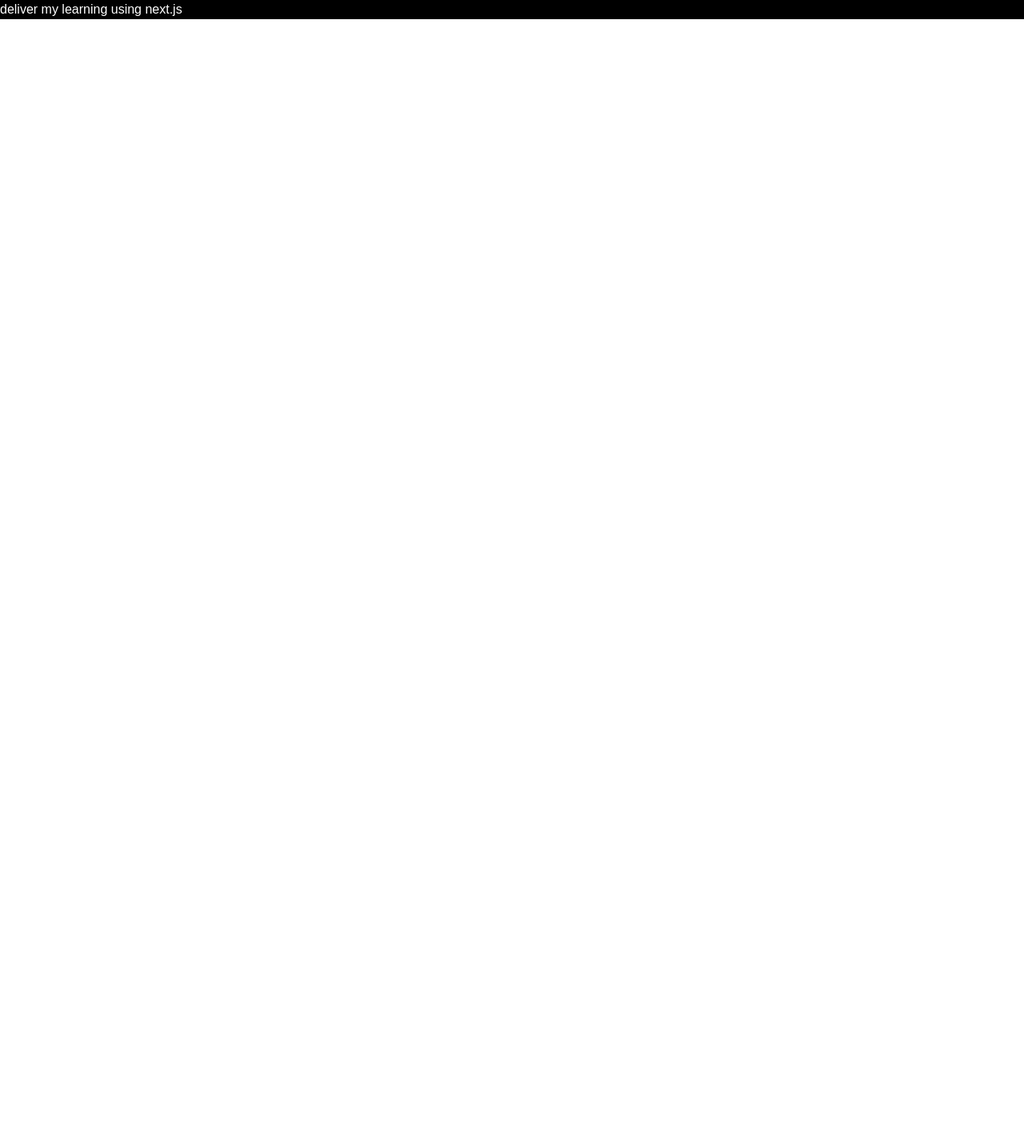
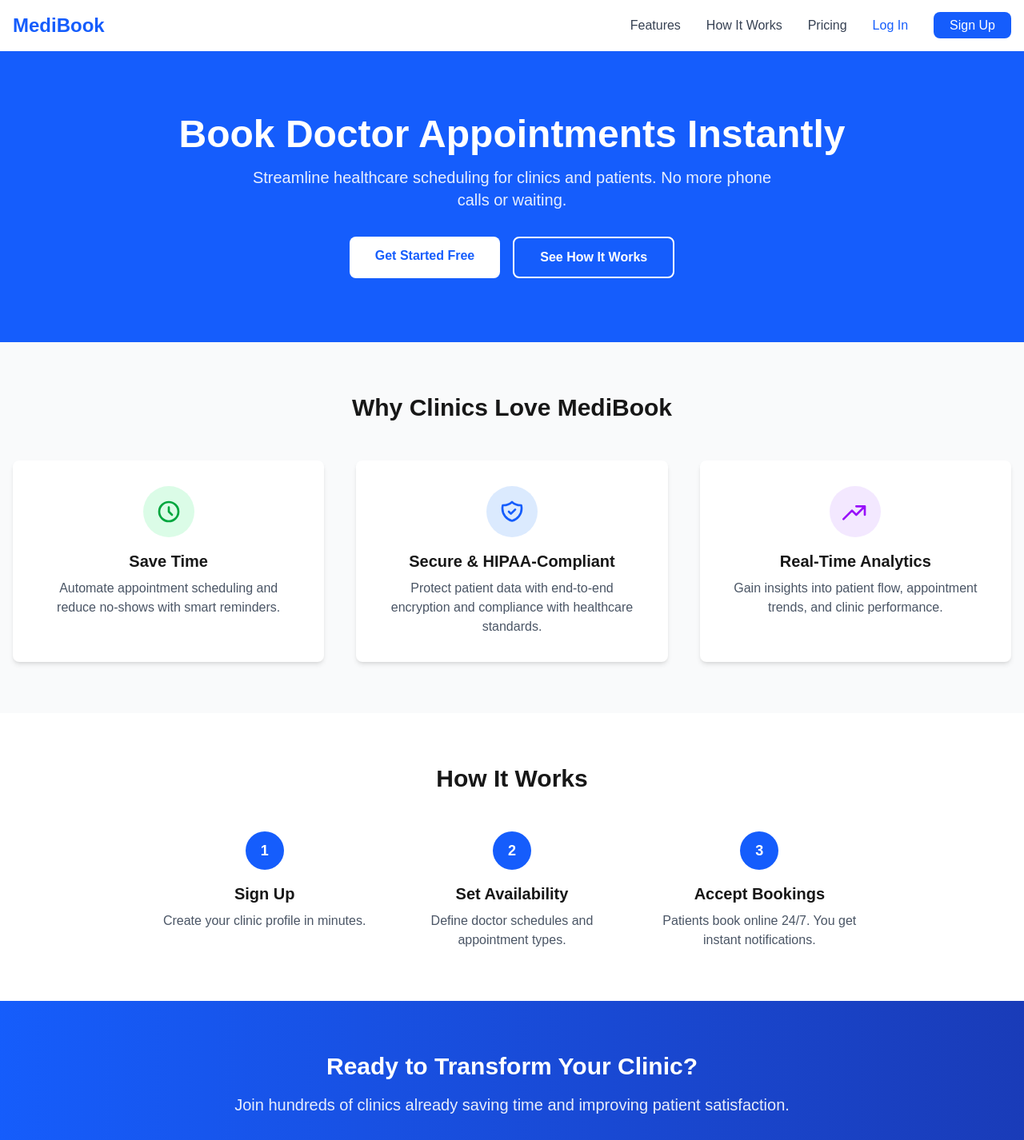
Before and after one commit to AliQannan/aws, a Next.js app: page / in a window 1280 px wide. Shown: the top 1426 px of the page at 80% size. Before the commit the page ends 800 px from the top, so only its background shows below. Built offline with nearby package versions, Linux system fonts and the light colour scheme.

Commit message:
HOME PAGE

```diff
--- a/app/page.js
+++ b/app/page.js
@@ -1,11 +1,136 @@
-
-
+// app/page.js or pages/index.js
 export default function Home() {
   return (
-    <div>
-    <h1 class='bg-black text-white'>
-        deliver my learning using next.js
-    </h1>
+    <div className="min-h-screen bg-gray-50">
+      {/* Header */}
+      <header className="bg-white shadow-sm">
+        <div className="container mx-auto px-4 py-4 flex justify-between items-center">
+          <h1 className="text-2xl font-bold text-blue-600">MediBook</h1>
+          <nav>
+            <ul className="flex space-x-8">
+              <li><a href="#features" className="text-gray-700 hover:text-blue-600 transition">Features</a></li>
+              <li><a href="#how-it-works" className="text-gray-700 hover:text-blue-600 transition">How It Works</a></li>
+              <li><a href="#pricing" className="text-gray-700 hover:text-blue-600 transition">Pricing</a></li>
+              <li><a href="/login" className="text-blue-600 hover:underline font-medium">Log In</a></li>
+              <li><a href="/signup" className="bg-blue-600 text-white px-5 py-2 rounded-lg hover:bg-blue-700 transition">Sign Up</a></li>
+            </ul>
+          </nav>
+        </div>
+      </header>
+
+      {/* Hero Section */}
+      <section className="bg-blue-600 text-white py-20">
+        <div className="container mx-auto px-4 text-center">
+          <h1 className="text-4xl md:text-5xl font-extrabold mb-4">
+            Book Doctor Appointments Instantly
+          </h1>
+          <p className="text-xl mb-8 opacity-90 max-w-2xl mx-auto">
+            Streamline healthcare scheduling for clinics and patients. No more phone calls or waiting.
+          </p>
+          <div className="flex flex-col sm:flex-row justify-center gap-4">
+            <a
+              href="/signup"
+              className="bg-white text-blue-600 px-8 py-3 rounded-lg font-semibold hover:bg-gray-100 transition"
+            >
+              Get Started Free
+            </a>
+            <a
+              href="#how-it-works"
+              className="border-2 border-white text-white px-8 py-3 rounded-lg font-semibold hover:bg-white hover:text-blue-600 transition"
+            >
+              See How It Works
+            </a>
+          </div>
+        </div>
+      </section>
+
+      {/* Features */}
+      <section id="features" className="py-16">
+        <div className="container mx-auto px-4">
+          <h2 className="text-3xl font-bold text-center mb-12">Why Clinics Love MediBook</h2>
+          <div className="grid grid-cols-1 md:grid-cols-3 gap-10">
+            <div className="bg-white p-8 rounded-lg shadow-md text-center">
+              <div className="w-16 h-16 bg-green-100 rounded-full flex items-center justify-center mx-auto mb-4">
+                <svg xmlns="http://www.w3.org/2000/svg" className="h-8 w-8 text-green-600" fill="none" viewBox="0 0 24 24" stroke="currentColor">
+                  <path strokeLinecap="round" strokeLinejoin="round" strokeWidth={2} d="M12 8v4l3 3m6-3a9 9 0 11-18 0 9 9 0 0118 0z" />
+                </svg>
+              </div>
+              <h3 className="text-xl font-semibold mb-2">Save Time</h3>
+              <p className="text-gray-600">Automate appointment scheduling and reduce no-shows with smart reminders.</p>
+            </div>
+
+            <div className="bg-white p-8 rounded-lg shadow-md text-center">
+              <div className="w-16 h-16 bg-blue-100 rounded-full flex items-center justify-center mx-auto mb-4">
+                <svg xmlns="http://www.w3.org/2000/svg" className="h-8 w-8 text-blue-600" fill="none" viewBox="0 0 24 24" stroke="currentColor">
+                  <path strokeLinecap="round" strokeLinejoin="round" strokeWidth={2} d="M9 12l2 2 4-4m5.618-4.016A11.955 11.955 0 0112 2.944a11.955 11.955 0 01-8.618 3.04A12.02 12.02 0 003 9c0 5.591 3.824 10.29 9 11.622 5.176-1.332 9-6.03 9-11.622 0-1.042-.133-2.052-.382-3.016z" />
+                </svg>
+              </div>
+              <h3 className="text-xl font-semibold mb-2">Secure & HIPAA-Compliant</h3>
+              <p className="text-gray-600">Protect patient data with end-to-end encryption and compliance with healthcare standards.</p>
+            </div>
+
+            <div className="bg-white p-8 rounded-lg shadow-md text-center">
+              <div className="w-16 h-16 bg-purple-100 rounded-full flex items-center justify-center mx-auto mb-4">
+                <svg xmlns="http://www.w3.org/2000/svg" className="h-8 w-8 text-purple-600" fill="none" viewBox="0 0 24 24" stroke="currentColor">
+                  <path strokeLinecap="round" strokeLinejoin="round" strokeWidth={2} d="M13 7h8m0 0v8m0-8l-8 8-4-4-8 8" />
+                </svg>
+              </div>
+              <h3 className="text-xl font-semibold mb-2">Real-Time Analytics</h3>
+              <p className="text-gray-600">Gain insights into patient flow, appointment trends, and clinic performance.</p>
+            </div>
+          </div>
+        </div>
+      </section>
+
+      {/* How It Works */}
+      <section id="how-it-works" className="py-16 bg-white">
+        <div className="container mx-auto px-4 text-center">
+          <h2 className="text-3xl font-bold mb-12">How It Works</h2>
+          <div className="grid grid-cols-1 md:grid-cols-3 gap-8 max-w-4xl mx-auto">
+            <div className="flex flex-col items-center text-center">
+              <div className="w-12 h-12 bg-blue-600 text-white rounded-full flex items-center justify-center text-lg font-bold mb-4">1</div>
+              <h3 className="text-xl font-semibold mb-2">Sign Up</h3>
+              <p className="text-gray-600">Create your clinic profile in minutes.</p>
+            </div>
+            <div className="flex flex-col items-center text-center">
+              <div className="w-12 h-12 bg-blue-600 text-white rounded-full flex items-center justify-center text-lg font-bold mb-4">2</div>
+              <h3 className="text-xl font-semibold mb-2">Set Availability</h3>
+              <p className="text-gray-600">Define doctor schedules and appointment types.</p>
+            </div>
+            <div className="flex flex-col items-center text-center">
+              <div className="w-12 h-12 bg-blue-600 text-white rounded-full flex items-center justify-center text-lg font-bold mb-4">3</div>
+              <h3 className="text-xl font-semibold mb-2">Accept Bookings</h3>
+              <p className="text-gray-600">Patients book online 24/7. You get instant notifications.</p>
+            </div>
+          </div>
+        </div>
+      </section>
+
+      {/* CTA */}
+      <section className="bg-gradient-to-r from-blue-600 to-blue-800 text-white py-16">
+        <div className="container mx-auto px-4 text-center">
+          <h2 className="text-3xl font-bold mb-4">Ready to Transform Your Clinic?</h2>
+          <p className="text-xl opacity-90 mb-8">Join hundreds of clinics already saving time and improving patient satisfaction.</p>
+          <a
+            href="/signup"
+            className="bg-white text-blue-600 px-8 py-3 rounded-lg font-semibold text-lg hover:bg-gray-100 transition inline-block"
+          >
+            Start Free Trial
+          </a>
+        </div>
+      </section>
+
+      {/* Footer */}
+      <footer className="bg-gray-800 text-white py-8">
+        <div className="container mx-auto px-4 text-center">
+          <p>&copy; {new Date().getFullYear()} MediBook. All rights reserved.</p>
+          <div className="mt-4 space-x-6">
+            <a href="#" className="hover:underline">Privacy Policy</a>
+            <a href="#" className="hover:underline">Terms of Service</a>
+            <a href="#" className="hover:underline">Support</a>
+          </div>
+        </div>
+      </footer>
     </div>
   );
 }
```
